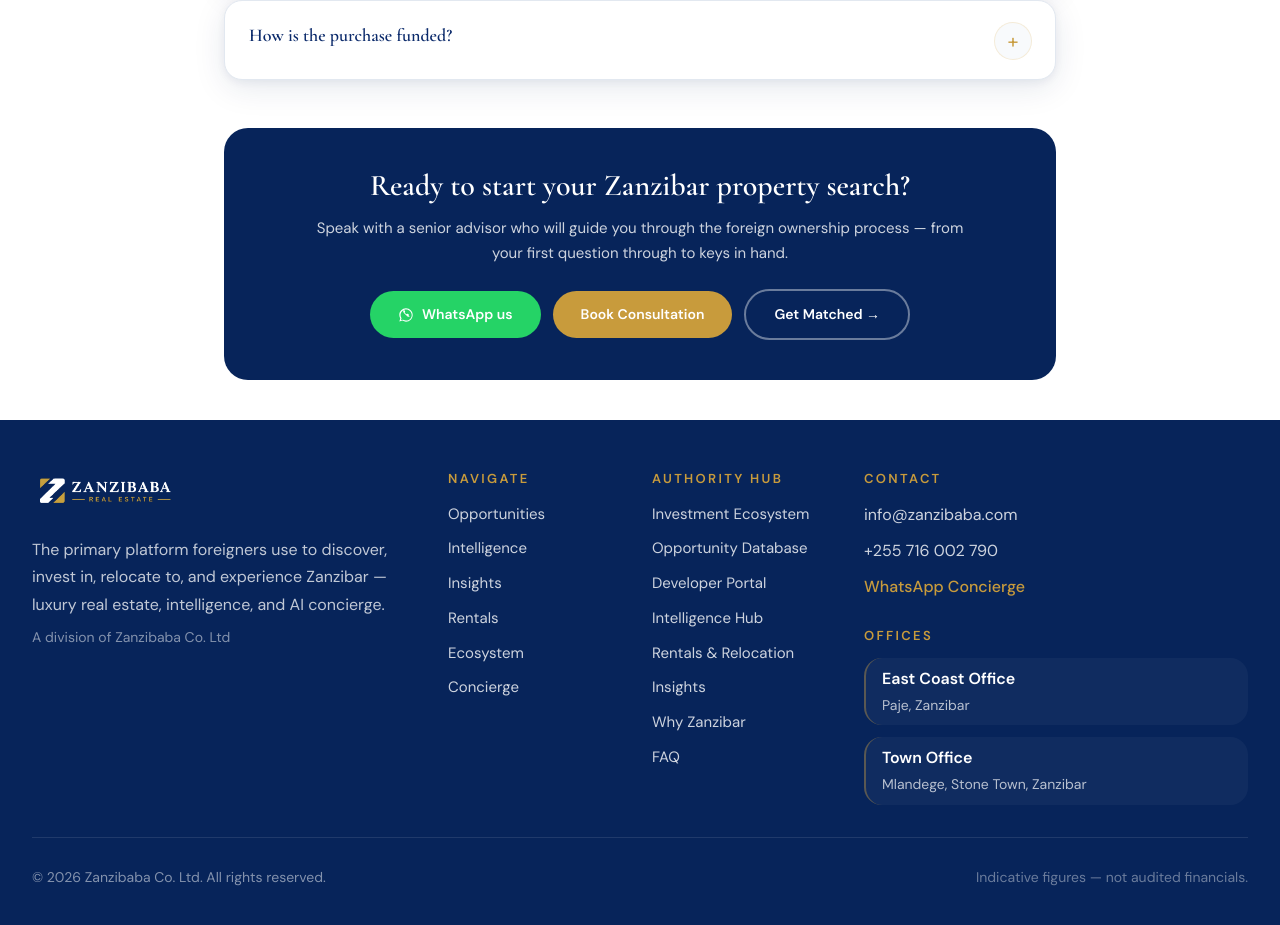
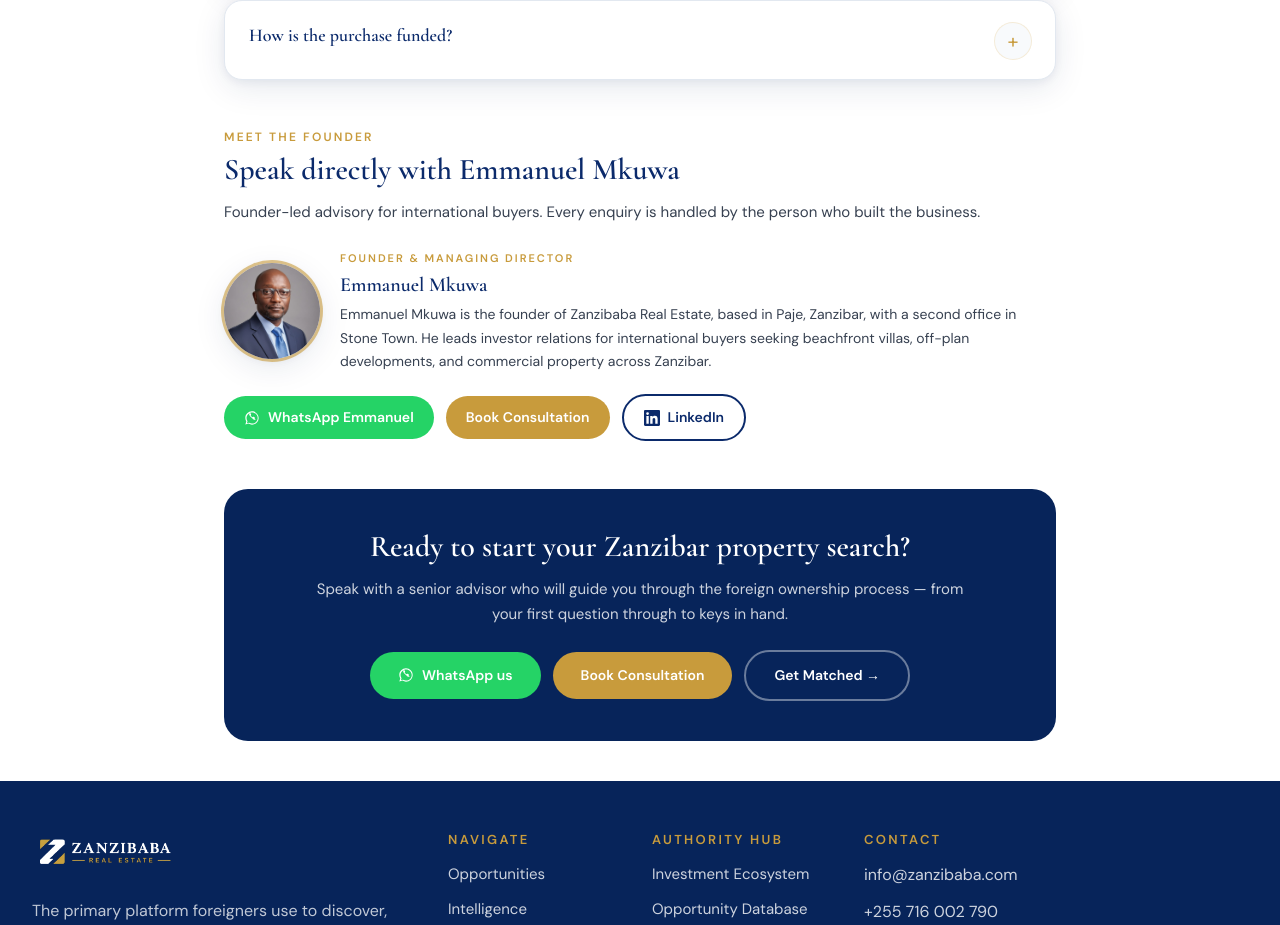
Before and after one commit to emkuwa/zanzibaba-real-estate-v2, a Next.js app: page /foreign-ownership-guide in a window 1280 px wide. Shown: the part 3759-4684 px from the top of the page. Built offline with nearby package versions, Linux system fonts and the light colour scheme; no server answers.

Commit message:
Add lightweight founder CTA to /foreign-ownership-guide
- Add Emmanuel Mkuwa photo, role, bio, WhatsApp, Book Consultation, LinkedIn
- Compact layout: photo thumbnail + text + buttons row
- Placed between FAQ section and final CTA section

```diff
--- a/src/app/foreign-ownership-guide/page.tsx
+++ b/src/app/foreign-ownership-guide/page.tsx
@@ -1,9 +1,11 @@
 import type { Metadata } from "next";
 import Link from "next/link";
+import Image from "next/image";
 import { SITE, BOOK_CALL_URL, whatsappUrl } from "@/data/site";
 import { Navbar } from "@/components/layout/Navbar";
 import { Footer } from "@/components/layout/Footer";
 import { Breadcrumb } from "@/components/ui/Breadcrumb";
+import trustMetrics from "@/data/trust-metrics.json";
 
 const pageSlug = "foreign-ownership-guide";
 const canonicalUrl = `${SITE.url}/${pageSlug}`;
@@ -443,6 +445,79 @@
             </div>
           </section>
 
+          {/* ── Founder CTA ── */}
+          <section className="mb-12">
+            <p className="text-[12px] font-semibold uppercase tracking-[0.18em] text-gold">
+              Meet the founder
+            </p>
+            <h2 className="mt-1 font-serif text-2xl font-semibold text-navy-heading md:text-3xl">
+              Speak directly with Emmanuel Mkuwa
+            </h2>
+            <p className="mt-3 max-w-3xl text-[15px] leading-relaxed text-body">
+              Founder-led advisory for international buyers. Every enquiry is handled by the
+              person who built the business.
+            </p>
+            <div className="mt-6 flex flex-col items-start gap-5 sm:flex-row sm:items-center">
+              <div className="relative h-20 w-20 shrink-0 overflow-hidden rounded-full ring-[3px] ring-gold/60 shadow-luxury sm:h-24 sm:w-24">
+                <Image
+                  src={trustMetrics.founder.photo}
+                  alt={trustMetrics.founder.name}
+                  fill
+                  sizes="96px"
+                  className="object-cover object-[center_30%]"
+                />
+              </div>
+              <div className="flex-1">
+                <p className="text-[11px] font-semibold uppercase tracking-[0.18em] text-gold">
+                  {trustMetrics.founder.role}
+                </p>
+                <p className="mt-1 font-serif text-xl font-semibold text-navy-heading">
+                  {trustMetrics.founder.name}
+                </p>
+                <p className="mt-1 text-[14px] leading-[1.7] text-body">
+                  {trustMetrics.founder.bio}
+                </p>
+              </div>
+            </div>
+            <div className="mt-5 flex flex-wrap items-center gap-3">
+              <a
+                href={whatsappUrl(
+                  "Hello Emmanuel, I'm interested in foreign ownership in Zanzibar."
+                )}
+                target="_blank"
+                rel="noopener noreferrer"
+                className="inline-flex items-center justify-center gap-2 rounded-full bg-[#25D366] px-5 py-2.5 text-[14px] font-semibold text-white transition hover:bg-[#1ebe57]"
+              >
+                <svg className="h-4 w-4" viewBox="0 0 24 24" fill="currentColor" aria-hidden>
+                  <path d="M17.472 14.382a.68.68 0 0 1-.33.22c-.27.09-.57.14-.86.14-.78 0-1.46-.3-2.05-.66-.96-.58-2.031-1.58-3.171-2.72-1.14-1.14-2.14-2.21-2.72-3.17-.36-.59-.66-1.27-.66-2.05 0-.29.05-.59.14-.86a.68.68 0 0 1 .22-.33c.15-.16.34-.24.54-.24h.74c.2 0 .4.09.51.25.27.4.65 1.12.89 1.68a.48.48 0 0 1-.07.49c-.12.16-.27.35-.42.51l-.28.28c.22.58.7 1.19 1.24 1.73s1.15 1.02 1.73 1.24l.28-.28c.16-.15.35-.3.51-.42a.48.48 0 0 1 .49-.07c.56.24 1.28.62 1.68.89.16.11.25.31.25.51v.74c0 .2-.08.39-.24.54z" />
+                  <path d="M12.004 1.998c-5.514 0-10 4.486-10 10 0 1.878.52 3.633 1.412 5.132l-1.404 4.686 4.87-1.402a9.95 9.95 0 0 0 5.122 1.584c5.514 0 10-4.486 10-10s-4.486-10-10-10zm0 18.367a8.35 8.35 0 0 1-4.272-1.18l-.306-.183-3.003.866.877-2.936-.2-.321a8.353 8.353 0 0 1-1.294-4.596c0-4.63 3.767-8.397 8.397-8.397s8.397 3.767 8.397 8.397-3.767 8.397-8.397 8.397z" />
+                </svg>
+                WhatsApp Emmanuel
+              </a>
+              <a
+                href={BOOK_CALL_URL}
+                target="_blank"
+                rel="noopener noreferrer"
+                className="inline-flex items-center justify-center gap-2 rounded-full bg-gold px-5 py-2.5 text-[14px] font-semibold text-white transition hover:bg-gold-light"
+              >
+                Book Consultation
+              </a>
+              {trustMetrics.founder.linkedin && (
+                <a
+                  href={trustMetrics.founder.linkedin}
+                  target="_blank"
+                  rel="noopener noreferrer"
+                  className="inline-flex items-center justify-center gap-2 rounded-full border-2 border-navy-heading px-5 py-2.5 text-[14px] font-semibold text-navy-heading transition hover:bg-navy-heading hover:text-white"
+                >
+                  <svg className="h-4 w-4" viewBox="0 0 24 24" fill="currentColor" aria-hidden>
+                    <path d="M20.447 20.452h-3.554v-5.569c0-1.328-.027-3.037-1.852-3.037-1.853 0-2.136 1.445-2.136 2.939v5.667H9.351V9h3.414v1.561h.046c.477-.9 1.637-1.85 3.37-1.85 3.601 0 4.267 2.37 4.267 5.455v6.286zM5.337 7.433a2.062 2.062 0 01-2.063-2.065 2.062 2.062 0 112.063 2.065zm1.782 13.019H3.555V9h3.564v11.452zM22.225 0H1.771C.792 0 0 .774 0 1.729v20.542C0 23.227.792 24 1.771 24h20.451C23.2 24 24 23.227 24 22.271V1.729C24 .774 23.2 0 22.222 0h.003z" />
+                  </svg>
+                  LinkedIn
+                </a>
+              )}
+            </div>
+          </section>
+
           {/* ── CTAs ── */}
           <section className="rounded-luxury-lg bg-navy-deep p-6 text-center md:p-10">
             <h2 className="font-serif text-2xl font-semibold text-white md:text-3xl">
```
